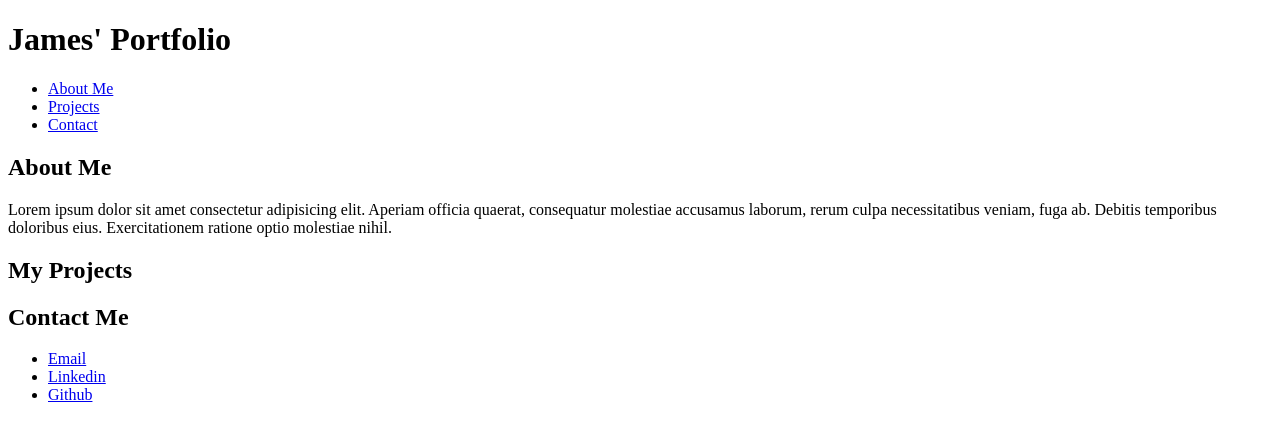
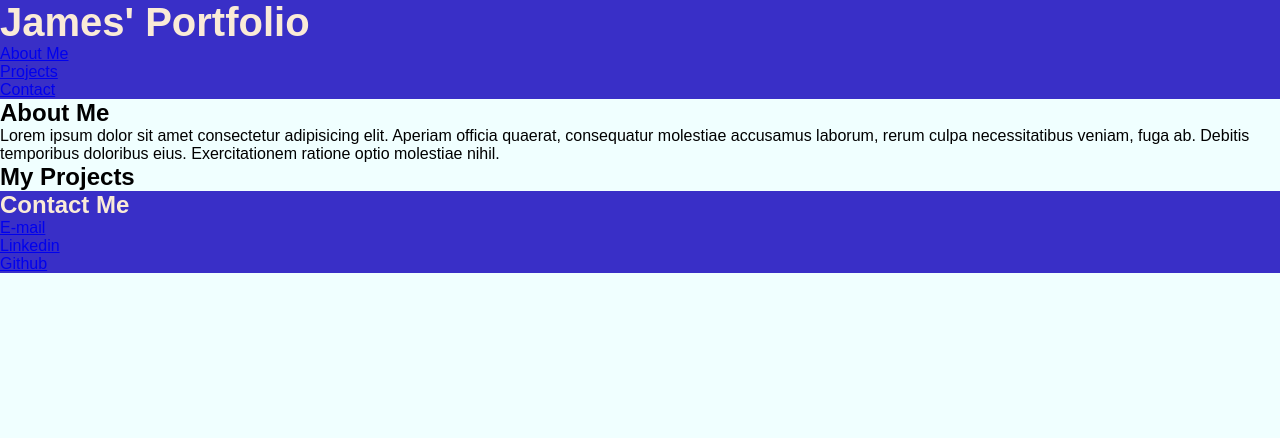
Before and after one commit to eucalyptus1/james-portfolio-3.0, a plain HTML site: page index.html in a window 1280 px wide. Drawn offline with Linux system fonts and the light colour scheme.

Commit message:
Adding style to header and footer, added gitignore

```diff
--- /dev/null
+++ b/assets/style.css
@@ -0,0 +1,24 @@
+* {
+    margin: 0;
+    padding: 0;
+}
+
+body {
+    font-family: Arial, Helvetica, sans-serif;
+    background-color: azure;
+}
+
+header {
+    background-color: rgb(57, 47, 199);
+    color: antiquewhite;
+}
+
+header h1 {
+    margin: 0;
+    font-size: 40px;
+}
+
+footer {
+    background-color: rgb(57, 47, 199);
+    color: antiquewhite;
+}
--- a/index.html
+++ b/index.html
@@ -5,6 +5,7 @@
     <meta charset="UTF-8">
     <meta http-equiv="X-UA-Compatible" content="IE=edge">
     <meta name="viewport" content="width=device-width, initial-scale=1.0">
+    <link rel="stylesheet" href="./assets/style.css" />
     <title>James' Portfolio</title>
 </head>
 
@@ -67,7 +68,7 @@
         <h2>Contact Me</h2>
         <ul>
             <li>
-                <a href="mailto:jamesharrington585@hotmail.com">Email</a>
+                <a href="mailto:jamesharrington585@hotmail.com">E-mail</a>
             </li>
 
             <li>
```
Also changed, not shown: assets/images/square.png (added), style.css (deleted), 1 other file.
